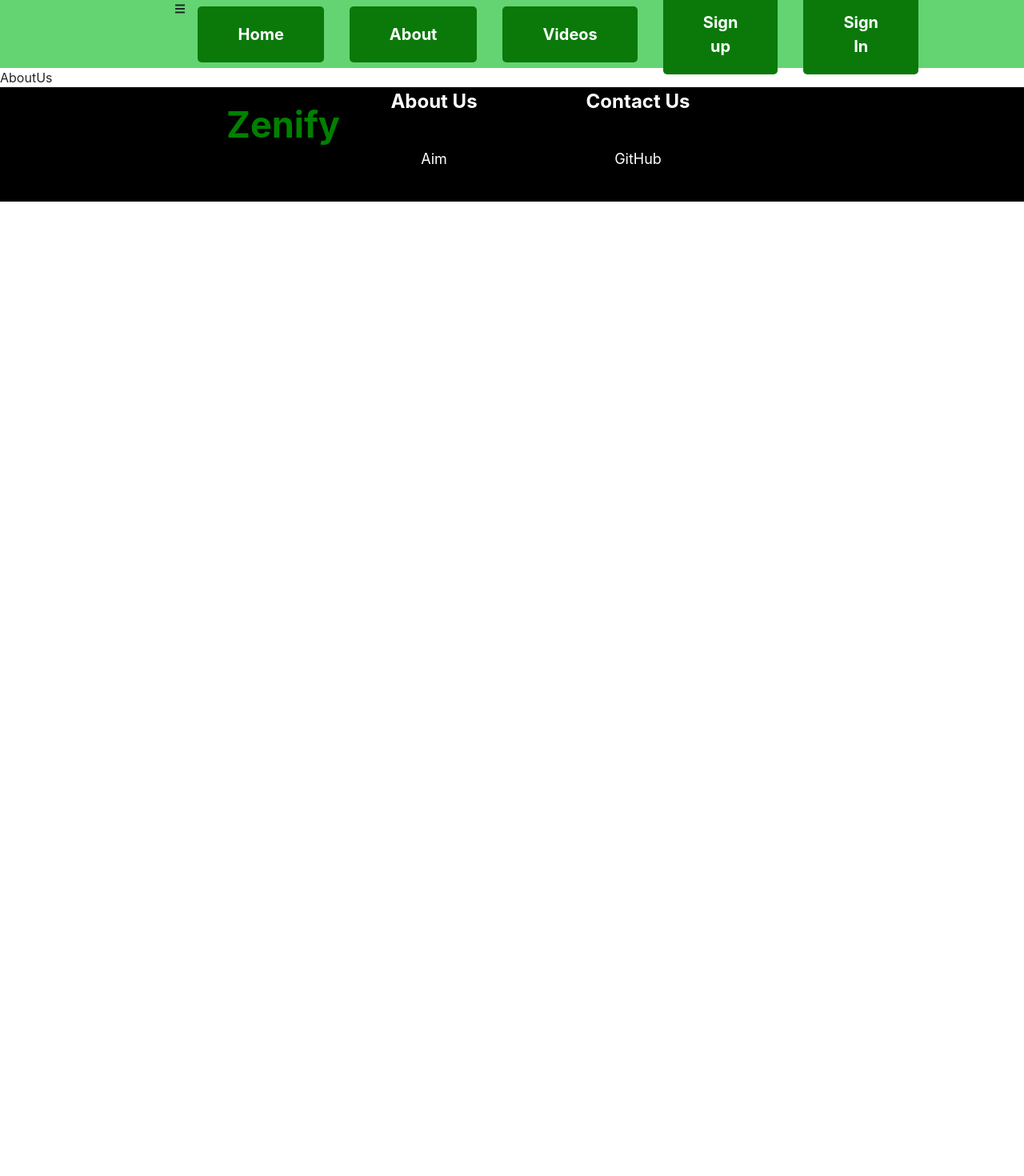
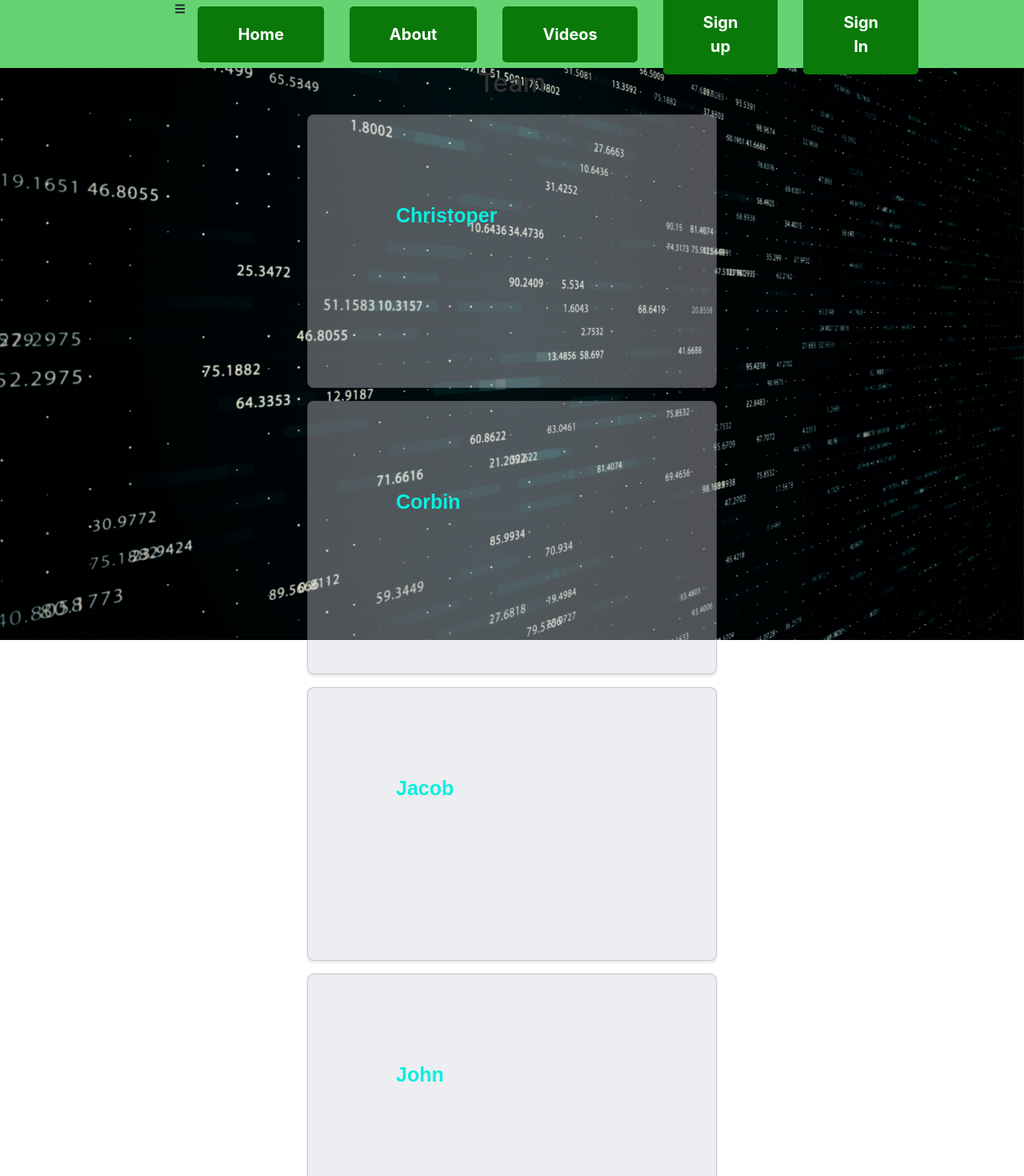
Before and after one commit to Cmbailey089/zenify, a React (Create React App) app in the folder client/: page /about-us in a window 1280 px wide. Shown: the top 1470 px of the page at 80% size. Before the commit the page ends 800 px from the top, so only its background shows below. Built offline with nearby package versions, Linux system fonts and the light colour scheme; the HTML template or start-up script is replaced by a standard one.

Commit message:
adding about us styling and team members

```diff
--- a/client/src/components/AboutUs/AboutUs.js
+++ b/client/src/components/AboutUs/AboutUs.js
@@ -1,9 +1,58 @@
-import React from 'react'
+import React from 'react';
+import backgroundImg from '../AboutUs/codimg.jpg';
+import './AboutUsStyles.css';
 
 const AboutUs = () => {
   return (
-    <div>AboutUs</div>
-  )
-}
+    <div className="AboutUs">
+      <div className="background">
+        <img src={backgroundImg} alt="Background" />
+      </div>
+      <h2>Team</h2>
+      <div className="Member">
+        <div className="card">
+          <h3 className="Christopher">Christoper</h3>
+          <p className="answer">
+            {/* Christoper info would go here */}
+          </p>
+        </div>
+      </div>
+      <div className="Member">
+        <div className="card">
+          <h3 className="Corbin">Corbin</h3>
+          <p className="answer">
+            {/* Corbin info would go here */}
+          </p>
+        </div>
+      </div>
+      <div className="Member">
+        <div className="card">
+          <h3 className="Jacob">Jacob</h3>
+          <p className="answer">
+            {/* Jacob info would go here */}
+          </p>
+        </div>
+      </div>
+      {/* Add more Members here */}
+      <div className="Member">
+        <div className="card">
+          <h3 className="John">John</h3>
+          <p className="answer">
+            {/* John info would go here */}
+          </p>
+        </div>
+      </div>
+      <div className="Member">
+        <div className="card">
+          <h3 className="Gabriela">Gabriela</h3>
+          <p className="answer">
+            {/* Gabriela info would go here */}
+          </p>
+        </div>
+      </div>
+      {/* Add more Members here */}
+    </div>
+  );
+};
 
 export default AboutUs;
--- a/client/src/components/AboutUs/AboutUsStyles.css
+++ b/client/src/components/AboutUs/AboutUsStyles.css
@@ -0,0 +1,37 @@
+/* .about-us-container {
+    position: relative;
+    text-align: center;
+  } */
+
+  .background-img {
+    position: absolute;
+    top: 0;
+    left: 0;
+    width: 100%;
+    height: 100%;
+    background-repeat: no-repeat;
+    background-size: cover;
+  }
+
+  .card {
+    max-width: 40%;
+    margin: 0 auto;
+    padding: 110px;
+    font-family: Arial, sans-serif;
+    color: #09efe0;
+    background-color: #d1d4db62;
+    box-shadow: 0px 2px 4px rgba(0, 0, 0, 0.1);
+    border-radius: 8px;
+  }
+
+  .card h3 {
+    font-size: 25px;
+    margin-bottom: 80px;
+  }
+
+  .card p {
+    font-size: 50px;
+  }
+  .Member {
+    margin-bottom: 16px;
+  }
--- a/client/src/components/Footer/Footer.js
+++ b/client/src/components/Footer/Footer.js
@@ -22,7 +22,7 @@ const Footer = () => {
           </Logo>
           <Column>
             <Heading>About Us</Heading>
-            <AimButton to="/about-us">Aim</AimButton>
+            <AimButton to="/about-us">Team</AimButton>
           </Column>
 
           <Column>
```
Also changed, not shown: client/src/components/AboutUs/codimg.jpg (added).
